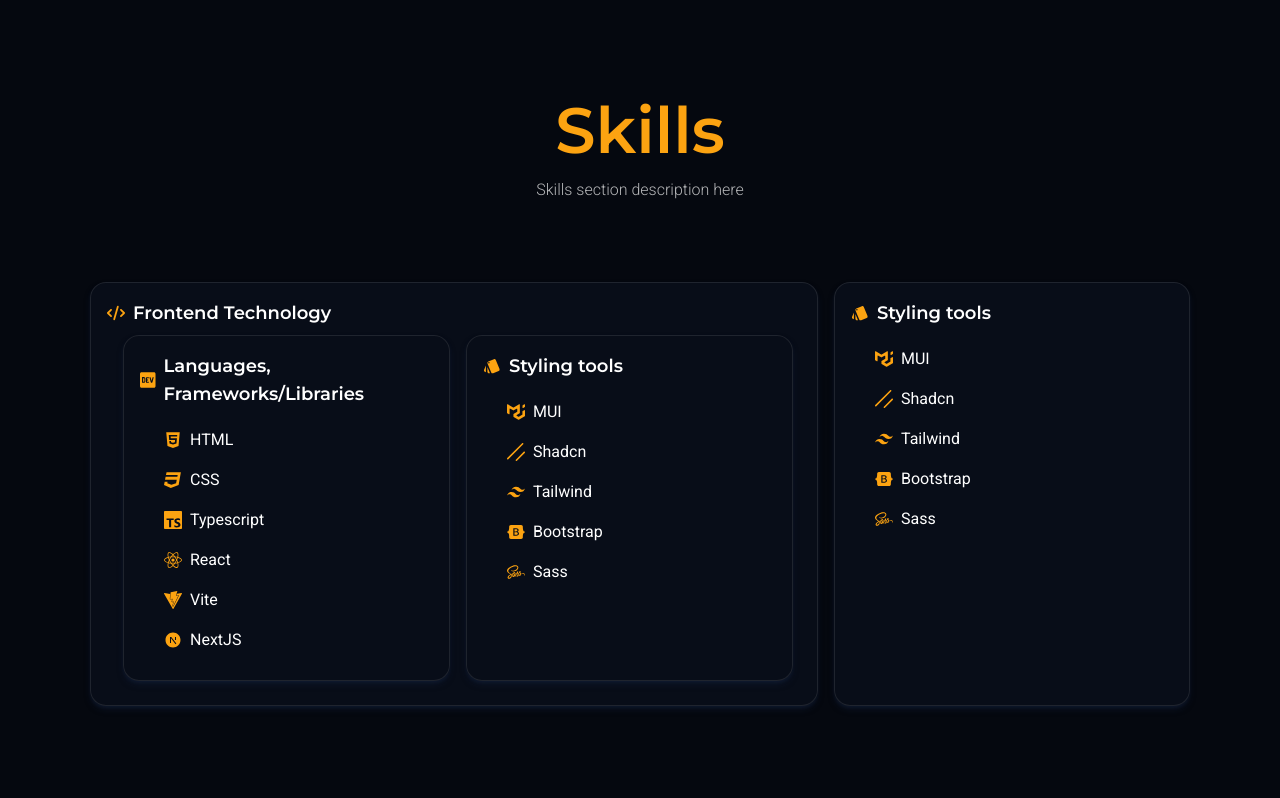
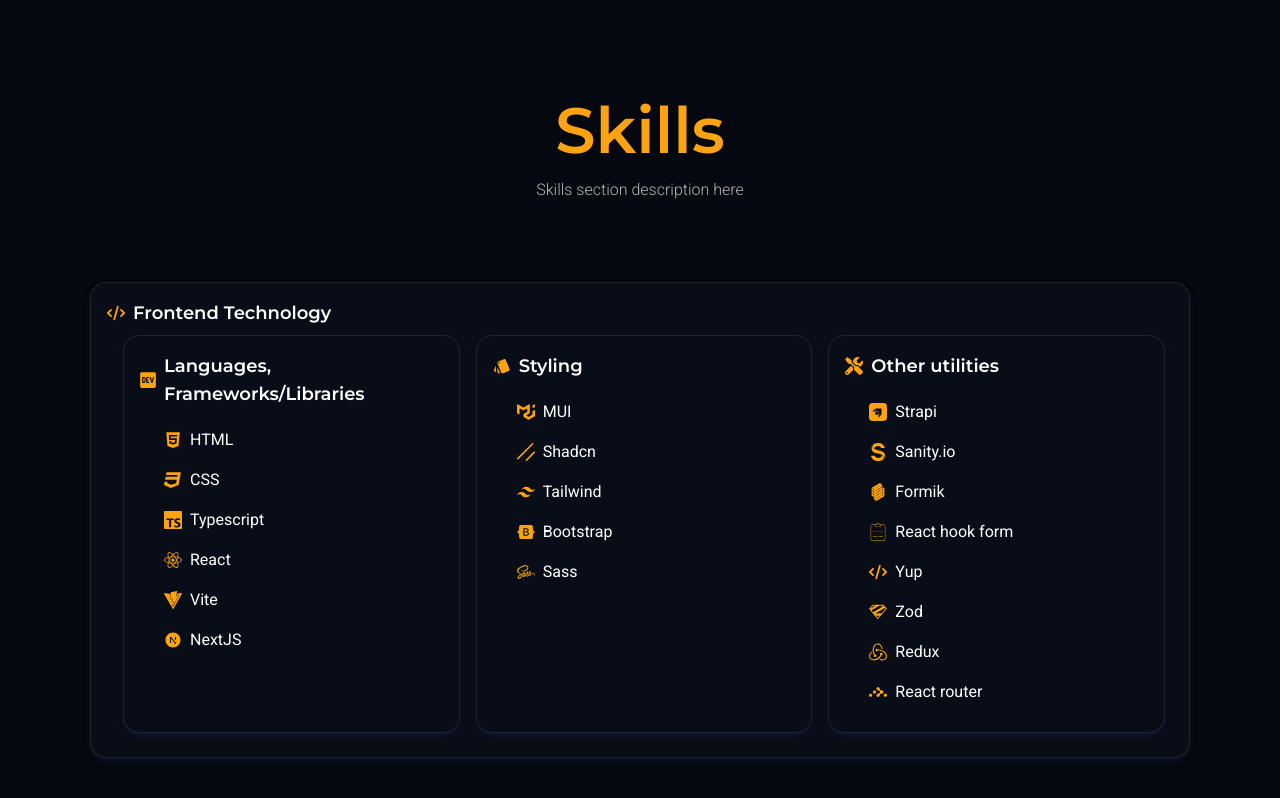
Before and after one commit to davidGasanov/portfolio-website, a React (Vite) app: page / in a window 1280 px wide. Shown: the part 620-1418 px from the top of the page. Built offline with nearby package versions, Linux system fonts and the light colour scheme.

Commit message:
update skills

```diff
--- a/src/sections/skills/index.tsx
+++ b/src/sections/skills/index.tsx
@@ -1,7 +1,19 @@
 import { FaBootstrap, FaCode, FaCss3, FaHtml5, FaSass } from "react-icons/fa6";
 import Container from "../../components/container";
-import { FaDev, FaReact } from "react-icons/fa";
-import { SiMui, SiShadcnui, SiTypescript, SiVite } from "react-icons/si";
+import { FaDev, FaReact, FaTools } from "react-icons/fa";
+import {
+  SiFormik,
+  SiMui,
+  SiReacthookform,
+  SiReactrouter,
+  SiRedux,
+  SiSanity,
+  SiShadcnui,
+  SiStrapi,
+  SiTypescript,
+  SiVite,
+  SiZod,
+} from "react-icons/si";
 import { RiNextjsFill, RiTailwindCssFill } from "react-icons/ri";
 import { MdStyle } from "react-icons/md";
 import type { IconType } from "react-icons";
@@ -14,14 +26,14 @@
   type: "container" | "child";
   Icon: IconType;
   children?: SkillType[];
-  className?: string; // for stylingw
+  className?: string; // for styling
 }
 
 const skills: SkillType[] = [
   {
     title: "Frontend Technology",
     type: "container",
-    className: 'lg:col-span-8',
+    className: "lg:col-span-12",
     Icon: FaCode,
     children: [
       {
@@ -62,7 +74,7 @@
         ],
       },
       {
-        title: "Styling tools",
+        title: "Styling",
         Icon: MdStyle,
         type: "container",
         children: [
@@ -93,38 +105,60 @@
           },
         ],
       },
-    ],
-  },
       {
-    title: "Styling tools",
-    className: 'lg:col-span-4',
-    Icon: MdStyle,
+        title: "Other utilities",
+        Icon: FaTools,
         type: "container",
         children: [
           {
-        title: "MUI",
+            title: "Strapi",
             type: "child",
-        Icon: SiMui,
+            description: "Headless CMS",
+            Icon: SiStrapi,
           },
           {
-        title: "Shadcn",
-        Icon: SiShadcnui,
+            title: "Sanity.io",
             type: "child",
+            description: "Headless CMS",
+            Icon: SiSanity,
           },
           {
-        title: "Tailwind",
-        Icon: RiTailwindCssFill,
+            title: "Formik",
             type: "child",
+            description: "Form management library",
+            Icon: SiFormik,
           },
           {
-        title: "Bootstrap",
-        Icon: FaBootstrap,
+            title: "React hook form",
             type: "child",
+            description: "Form management tool for React",
+            Icon: SiReacthookform,
           },
           {
-        title: "Sass",
-        Icon: FaSass,
+            title: "Yup",
             type: "child",
+            description: "Schema builder for form validation",
+            Icon: FaCode,
+          },
+          {
+            title: "Zod",
+            type: "child",
+            description: "Typescript-first validation library",
+            Icon: SiZod,
+          },
+          {
+            title: "Redux",
+            type: "child",
+            description: "State management library for React",
+            Icon: SiRedux,
+          },
+          {
+            title: "React router",
+            type: "child",
+            description: "Route management in React",
+            Icon: SiReactrouter,
+          },
+        ],
       },
     ],
   },
--- a/src/sections/skills/skill-card.tsx
+++ b/src/sections/skills/skill-card.tsx
@@ -2,6 +2,7 @@
 import { twMerge } from "tailwind-merge";
 import { tv } from "tailwind-variants";
 import type { SkillType } from ".";
+import { useEffect, useRef, useState } from "react";
 
 const SkillCard: React.FC<SkillType & { index?: number }> = ({
   title,
@@ -9,12 +10,23 @@
   children,
   type,
   index,
+  description,
   className,
 }) => {
   const isFirst = index === 0;
   const childrenHaveChildren = !!children?.find((child) =>
     child.hasOwnProperty("children")
   );
+
+  const descriptionRef = useRef<HTMLParagraphElement | null>(null);
+
+  const [descriptionHeight, setDescriptionHeight] = useState(0);
+
+  useEffect(() => {
+    if (descriptionRef?.current?.offsetHeight) {
+      setDescriptionHeight(descriptionRef?.current?.offsetHeight);
+    }
+  }, [descriptionRef?.current?.offsetHeight]);
 
   const card = tv({
     base: "flex flex-col relative z-10 w-full h-full",
@@ -53,14 +65,38 @@
 
       <div className={card({ type, isFirst })}>
         <div
+          style={
+            description
+              ? {
+                  height: 32,
+                  transition: "all 0.3s ease-in-out",
+                }
+              : { height: "auto" }
+          }
+          onMouseEnter={(e) => {
+            if (description && descriptionHeight)
+              e.currentTarget.style.height = `${descriptionHeight + 32}px`;
+          }}
+          onMouseLeave={(e) => {
+            if (description) e.currentTarget.style.height = "32px";
+          }}
           className={twMerge(
-            "flex items-center gap-2 text-light-secondary",
             type === "child" &&
-              "p-1 px-2 rounded-2xl cursor-pointer hover:bg-dark-secondary/50"
+              "p-1 px-2 rounded-2xl cursor-pointer hover:bg-dark-secondary/50 transition-all duration-300 ease-in-out overflow-hidden"
+            // description && `hover:h-[${descriptionHeight + 24}px]`
           )}
         >
-          <Icon className="text-primary" size={18} />
-          <h3 className={titleStyle({ type })}>{title}</h3>
+          <div
+            className={twMerge("flex items-center gap-2 text-light-secondary")}
+          >
+            <Icon className="text-primary" size={18} />
+            <h3 className={titleStyle({ type })}>{title}</h3>
+          </div>
+          {type === "child" && description && (
+            <p ref={descriptionRef} className="ml-[26px] opacity-65">
+              {description}
+            </p>
+          )}
         </div>
         {children && (
           <div
```
Lines whose indentation alone changed are shown as unchanged.
